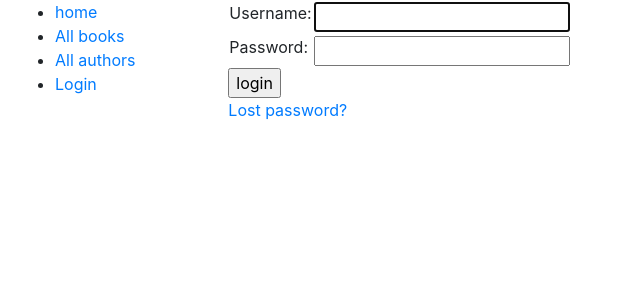
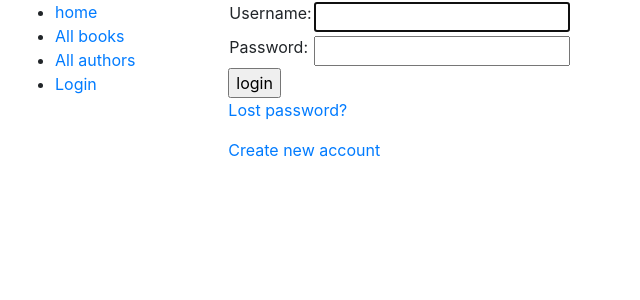
Before and after one commit to usmanbala12/django-local-library, a Django app: page /accounts/login/ in a window 1280 px wide. Shown: the top 300 px of the page, without its empty margins (0-640 px from the left). Run offline with Django 3.2, Linux system fonts and the light colour scheme; some libraries are stand-ins or nearby versions.

Commit message:
new improvements

```diff
--- a/templates/registration/login.html
+++ b/templates/registration/login.html
@@ -33,5 +33,6 @@
 
   {# Assumes you setup the password_reset view in your URLconf #}
   <p><a href="{% url 'password_reset' %}">Lost password?</a></p>
+  <p><a href="{% url 'signup' %}">Create new account</a></p>
 
 {% endblock %}
```
